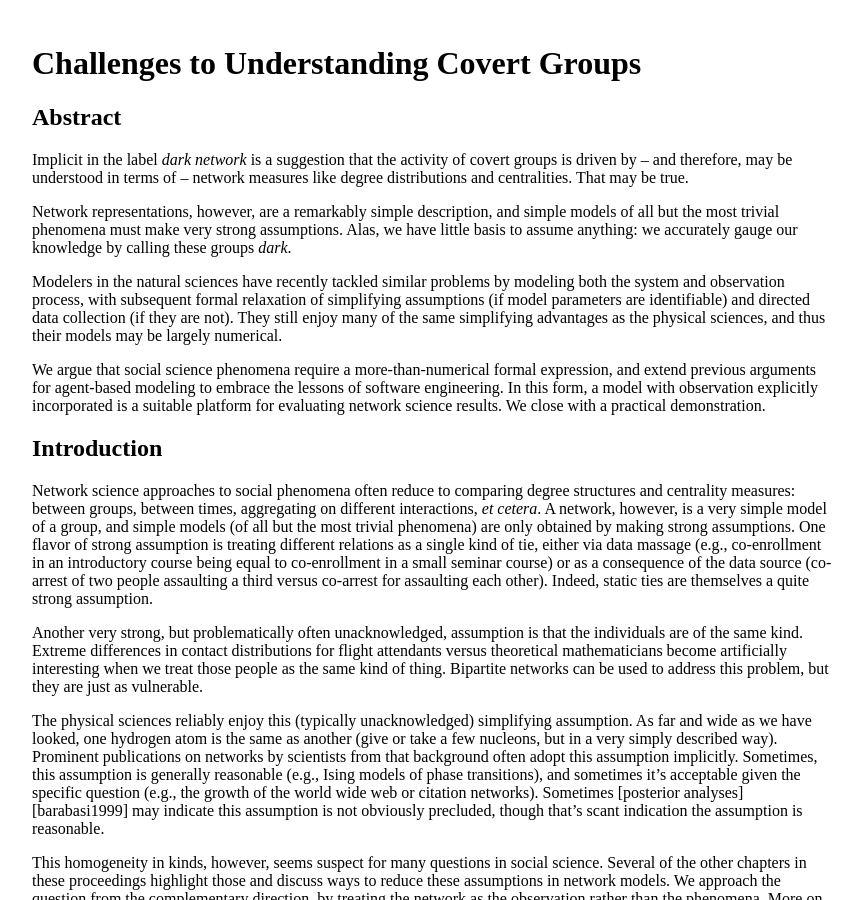
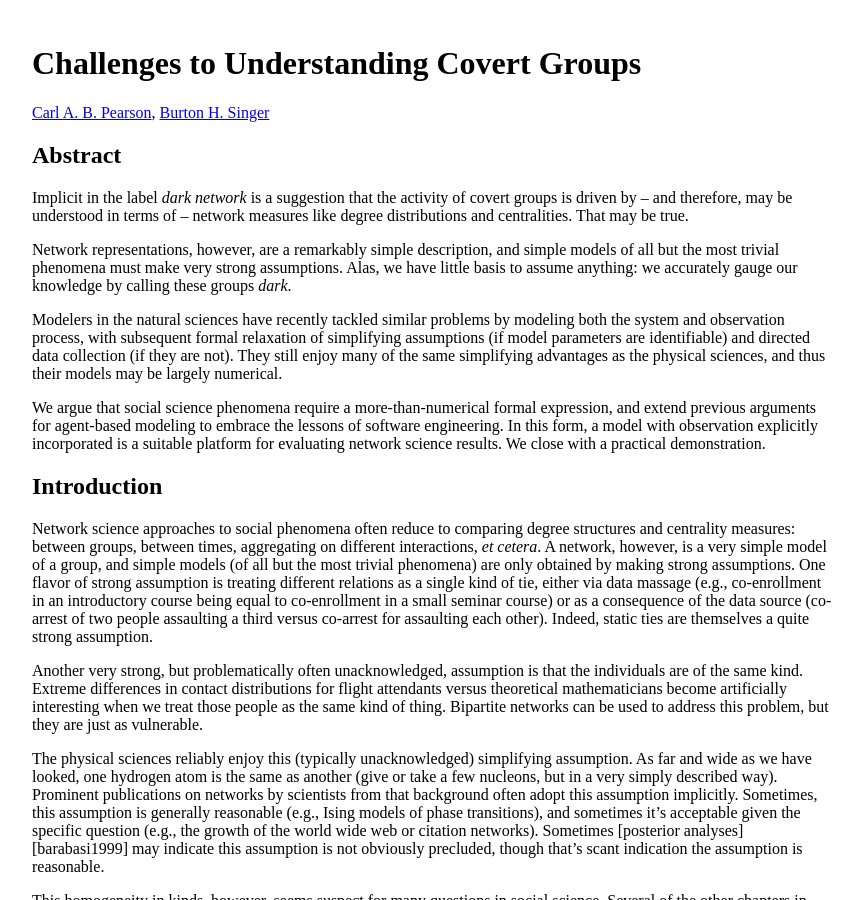
Before and after one commit to pearsonca/scala-commsim, a Jekyll site: the page built from index.md, in a window 1280 px wide and 900 px high. Shown: the whole window, without its empty margins (208-1070 px from the left). Built offline with Jekyll 4.4.1, drawn with Linux system fonts in a browser that asks for light colours.

Commit message:
put in authors

```diff
--- a/_layouts/paper.html
+++ b/_layouts/paper.html
@@ -7,6 +7,10 @@
 </head>
 <body>
 <div class="main">
+  <h1>{{ page.title }}</h1>
+  {% for author in page.authors %}
+  <a href="mailto:{{ author.email }}">{{ author.name }}</a>{% unless forloop.last %}, {% endunless %}
+  {% endfor %}
 {{ content }}
 </div>
 </body>
--- a/index.md
+++ b/index.md
@@ -1,9 +1,13 @@
 ---
 layout: paper
 title: Challenges to Understanding Covert Groups
+authors:
+ - name: Carl A. B. Pearson
+   email: cap10@ufl.edu
+   corresponding: 1
+ - name: Burton H. Singer
+   email: bhsinger@ufl.edu
 ---
-#{{ page.title }}
-
 ##Abstract
 
 Implicit in the label *dark network* is a suggestion that the activity of covert
```
